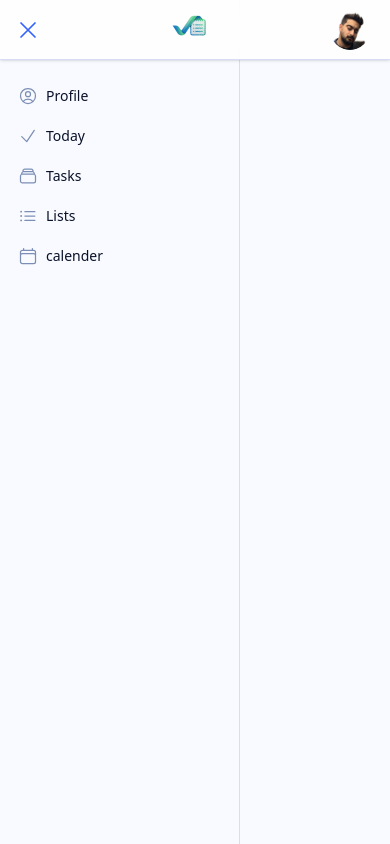
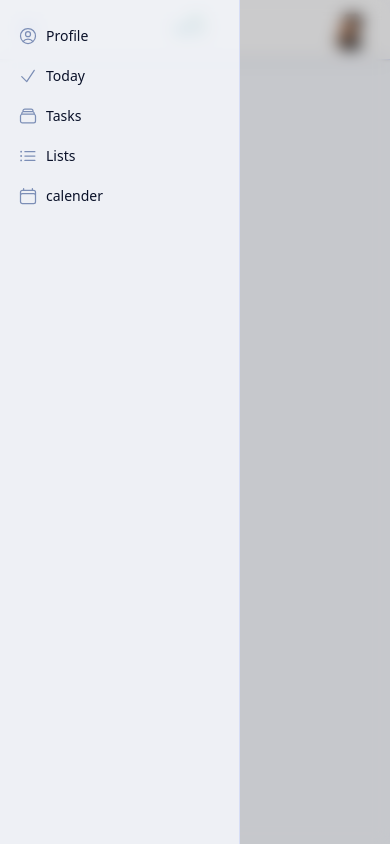
Before and after one commit to Eh-Ho/ToDo-app, a React (Vite) app in the folder todo-app/: page /tasks in a window 390 px wide. Both pictures are taken after a click on the button 28 px from the left and 29 px from the top of the page. Built offline with nearby package versions, Linux system fonts and the light colour scheme.

Commit message:
sidebar backdrop bug fixed

```diff
--- a/todo-app/src/app/layouts/AppLayout.tsx
+++ b/todo-app/src/app/layouts/AppLayout.tsx
@@ -6,8 +6,8 @@ const AppLayout = () => {
 
   return (
     <div className="w-screen h-screen bg-background">
-      <AppHeader sideOpen = {sideOpen} setSideOpen={setSideOpen}/>
-      <AppSidebar sideOpen={sideOpen}/>
+      <AppHeader sideOpen={sideOpen} setSideOpen={setSideOpen} />
+      <AppSidebar sideOpen={sideOpen} setSideOpen={setSideOpen} />
     </div>
   );
 };
--- a/todo-app/src/components/common/AppHeader.tsx
+++ b/todo-app/src/components/common/AppHeader.tsx
@@ -27,7 +27,7 @@ const AppHeader = ({ sideOpen, setSideOpen }: AppHeaderProps) => {
   const theme = useTheme();
   const dispatch = useThemeDispatch();
   return (
-    <header className=" w-screen h-15 bg-surface/80 shadow-sm backdrop-blur-md border-muted border-b flex items-center justify-between sticky z-50 top-0 ">
+    <header className=" w-screen h-15 bg-surface/80 shadow-sm backdrop-blur-md border-muted border-b flex items-center justify-between sticky z-30 top-0 ">
       <div className="hidden md:block ">
         <div className="flex items-center gap-6">
           <NavLink href="#" text="Today">
--- a/todo-app/src/components/common/AppSidebar.tsx
+++ b/todo-app/src/components/common/AppSidebar.tsx
@@ -6,17 +6,31 @@ import {
   RectangleStackIcon,
   UserCircleIcon,
 } from "@heroicons/react/24/outline";
+import type { Dispatch, SetStateAction } from "react";
 
 interface AppSidebarProps {
   sideOpen: boolean;
+  setSideOpen: Dispatch<SetStateAction<boolean>>;
 }
 
-const AppSidebar = ({ sideOpen }: AppSidebarProps) => {
+const AppSidebar = ({ sideOpen, setSideOpen }: AppSidebarProps) => {
   return (
+    <>
+      <div
+        onClick={() => setSideOpen(!sideOpen)}
+        className={`
+          fixed inset-0 z-40 bg-black/20 backdrop-blur-sm transition-opacity duration-300 md:hidden
+          ${
+            sideOpen
+              ? "opacity-100 visible"
+              : "opacity-0 invisible pointer-events-none"
+          }
+        `}
+      />
       <div
         className={`bg-background/80 border-r border-muted ${
           sideOpen ? "fixed" : "hidden"
-      } inset-y-0 pt-20 left-0 w-60 z-40`}
+        } inset-y-0 pt-5 left-0 w-60 z-50`}
       >
         <div className="flex flex-col w-full px-2 gap-2">
           <NavLink href="#" text="Profile">
@@ -36,6 +50,7 @@ const AppSidebar = ({ sideOpen }: AppSidebarProps) => {
           </NavLink>
         </div>
       </div>
+    </>
   );
 };
 
```
Lines whose indentation alone changed are shown as unchanged.
